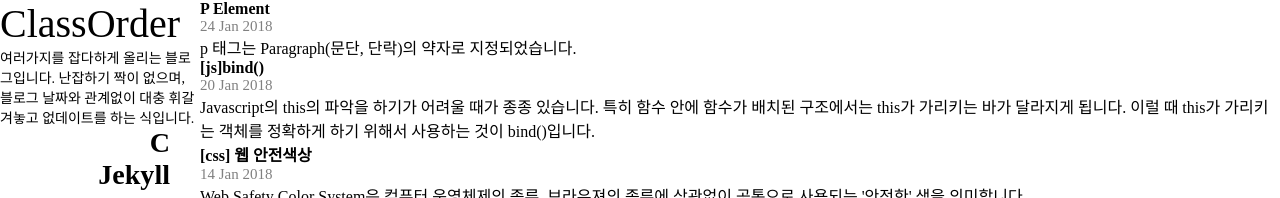
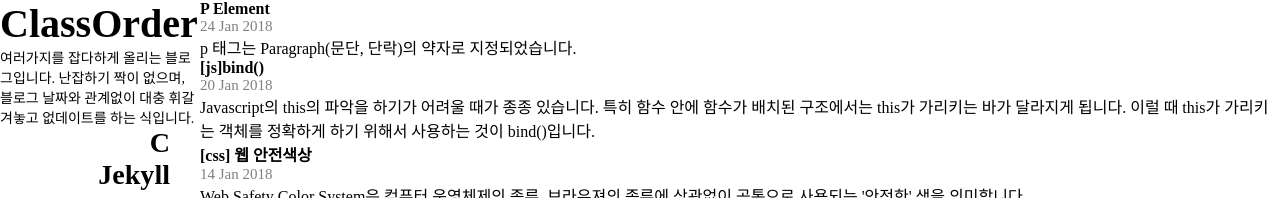
Before and after one commit to ProjectTavern/deprecated-winterguard.github.io, a Jekyll site: the page built from index.html, in a window 1280 px wide. Shown: the top 198 px of the page. Built offline with Jekyll 4.4.1, drawn with Linux system fonts in a browser that asks for light colours; nearby versions of some CDN libraries; the list of posts is cut into pages by our own code; a style sheet for code colours, icons or effects is not loaded.

Commit message:
Update head.html

```diff
--- a/_includes/head.html
+++ b/_includes/head.html
@@ -100,7 +100,7 @@
 
     .blogTitle {
       font-size: 2.5em;
-      font-weight: bolder;
+      font-weight: 900;
     }
 
     pre code {
```
